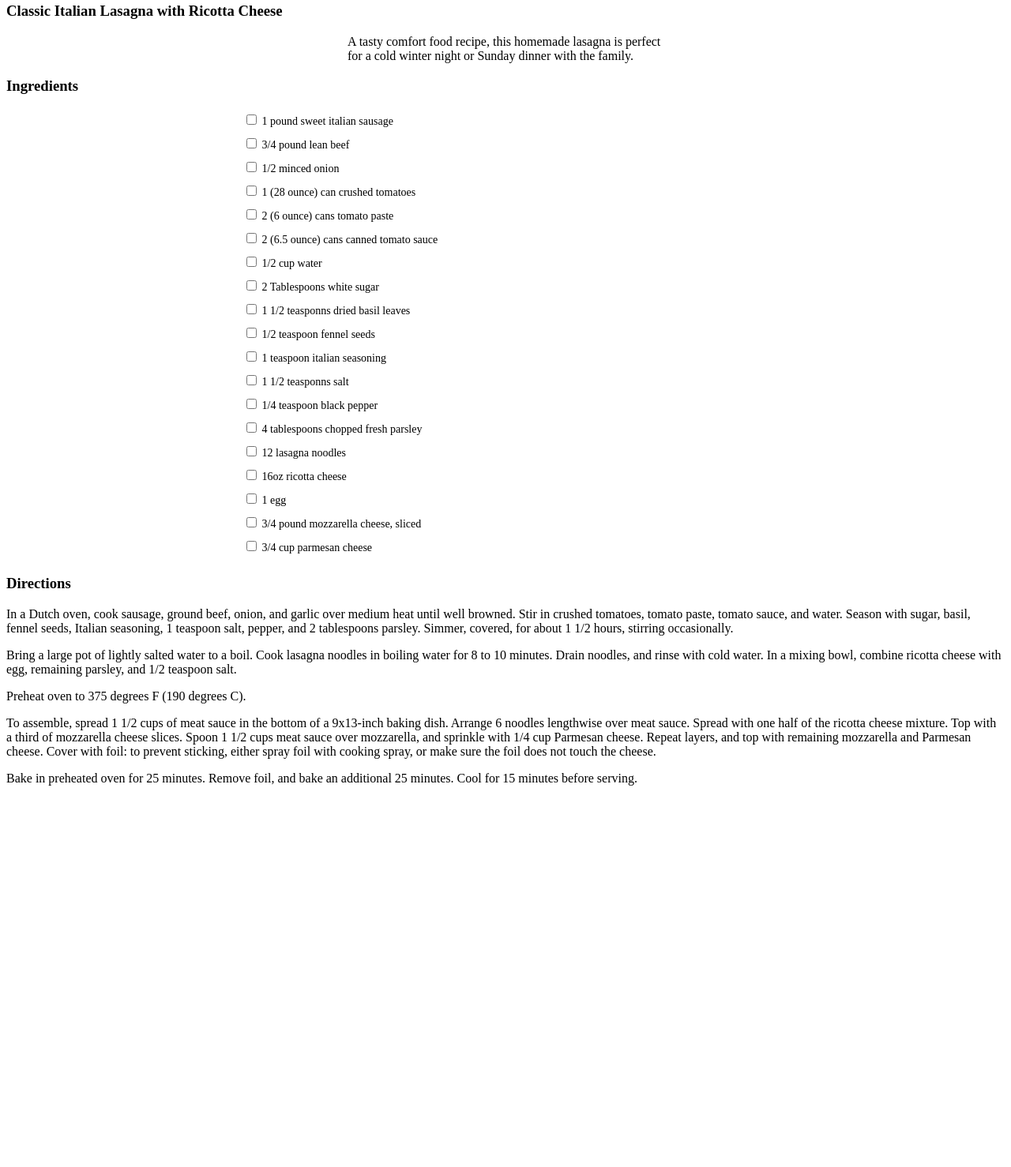
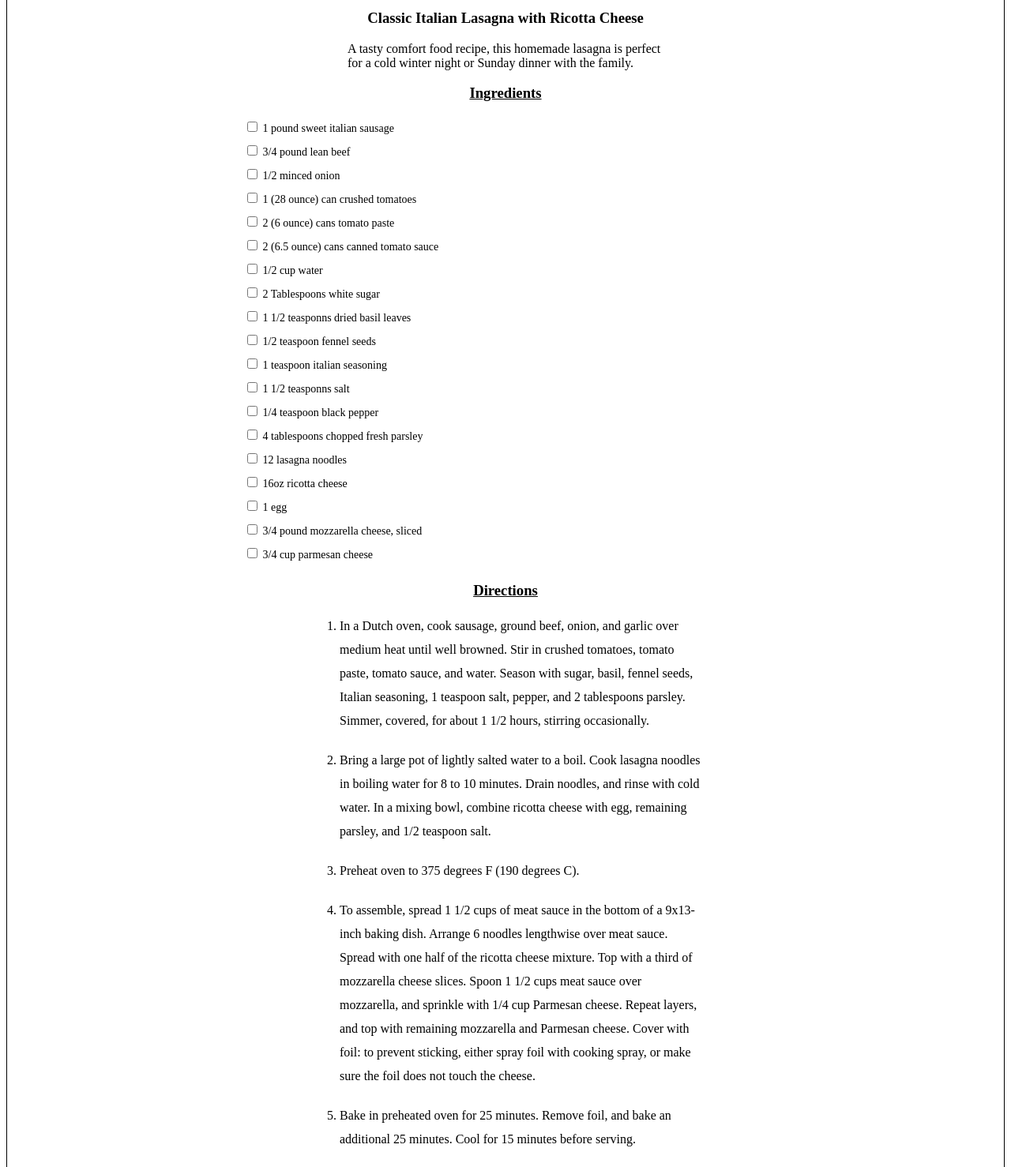
Before and after one commit to nicomaga/odin-recipes-, a plain HTML site: page recipes/lasagna.html in a window 1280 px wide. Shown: the part 449-1927 px from the top of the page at 79% size. Before the commit the page ends 1464 px from the top, so only its background shows below. Drawn offline with Linux system fonts and the light colour scheme.

Commit message:
Added lists and modified html

```diff
--- a/recipes/lasagna.html
+++ b/recipes/lasagna.html
@@ -1,14 +1,15 @@
 <!DOCTYPE html>
 <html>
   <head>
-    <link rel="stylesheet" href="lasagna.css"
+    <link rel="stylesheet" href="lasagna.css">
   </head>
   <body>
+    <div class="border">
       <h1 class="title">Lasagna</h1>
       <img class="picture" src="images/lasagna.jpeg">
-    <h3>Classic Italian Lasagna with Ricotta Cheese </h3>
+      <h3 class="title-2">Classic Italian Lasagna with Ricotta Cheese </h3>
       <p class="description">A tasty comfort food recipe, this homemade lasagna is perfect for a cold winter night or Sunday dinner with the family.</p>
-    <h3>Ingredients</h3>
+      <h3 class="ingredients-title">Ingredients</h3>
       <div class="ingredients">
         <input type="checkbox" name="ingredients" id="sausage" value="sausage">
         <label for="sausage">1 pound sweet italian sausage</label>
@@ -66,13 +67,16 @@
         <input type="checkbox" name="ingredients" id="parmesan" value="parmesan">
         <label for="parmesan">3/4 cup parmesan cheese</label>
       </div>
-    <h3>Directions</h3>
-    <div class="steps">
-      <p>In a Dutch oven, cook sausage, ground beef, onion, and garlic over medium heat until well browned. Stir in crushed tomatoes, tomato paste, tomato sauce, and water. Season with sugar, basil, fennel seeds, Italian seasoning, 1 teaspoon salt, pepper, and 2 tablespoons parsley. Simmer, covered, for about 1 1/2 hours, stirring occasionally.</p>
-      <p>Bring a large pot of lightly salted water to a boil. Cook lasagna noodles in boiling water for 8 to 10 minutes. Drain noodles, and rinse with cold water. In a mixing bowl, combine ricotta cheese with egg, remaining parsley, and 1/2 teaspoon salt.</p>
-      <p>Preheat oven to 375 degrees F (190 degrees C).</p>
-      <p>To assemble, spread 1 1/2 cups of meat sauce in the bottom of a 9x13-inch baking dish. Arrange 6 noodles lengthwise over meat sauce. Spread with one half of the ricotta cheese mixture. Top with a third of mozzarella cheese slices. Spoon 1 1/2 cups meat sauce over mozzarella, and sprinkle with 1/4 cup Parmesan cheese. Repeat layers, and top with remaining mozzarella and Parmesan cheese. Cover with foil: to prevent sticking, either spray foil with cooking spray, or make sure the foil does not touch the cheese.</p>
-      <p>Bake in preheated oven for 25 minutes. Remove foil, and bake an additional 25 minutes. Cool for 15 minutes before serving.
+      <h3 class="directions">Directions</h3>
+      <div class="all-steps">
+        <ol>
+          <li class="steps">In a Dutch oven, cook sausage, ground beef, onion, and garlic over medium heat until well browned. Stir in crushed tomatoes, tomato paste, tomato sauce, and water. Season with sugar, basil, fennel seeds, Italian seasoning, 1 teaspoon salt, pepper, and 2 tablespoons parsley. Simmer, covered, for about 1 1/2 hours, stirring occasionally.</li>
+          <li class="steps">Bring a large pot of lightly salted water to a boil. Cook lasagna noodles in boiling water for 8 to 10 minutes. Drain noodles, and rinse with cold water. In a mixing bowl, combine ricotta cheese with egg, remaining parsley, and 1/2 teaspoon salt.</li>
+          <li class="steps">Preheat oven to 375 degrees F (190 degrees C).</li>
+          <li class="steps">To assemble, spread 1 1/2 cups of meat sauce in the bottom of a 9x13-inch baking dish. Arrange 6 noodles lengthwise over meat sauce. Spread with one half of the ricotta cheese mixture. Top with a third of mozzarella cheese slices. Spoon 1 1/2 cups meat sauce over mozzarella, and sprinkle with 1/4 cup Parmesan cheese. Repeat layers, and top with remaining mozzarella and Parmesan cheese. Cover with foil: to prevent sticking, either spray foil with cooking spray, or make sure the foil does not touch the cheese.</li>
+          <li class="steps">Bake in preheated oven for 25 minutes. Remove foil, and bake an additional 25 minutes. Cool for 15 minutes before serving.</li>
+        </ol>
+      </div>
     </div>
   </body>
 </html>
```
Lines whose indentation alone changed are shown as unchanged.
